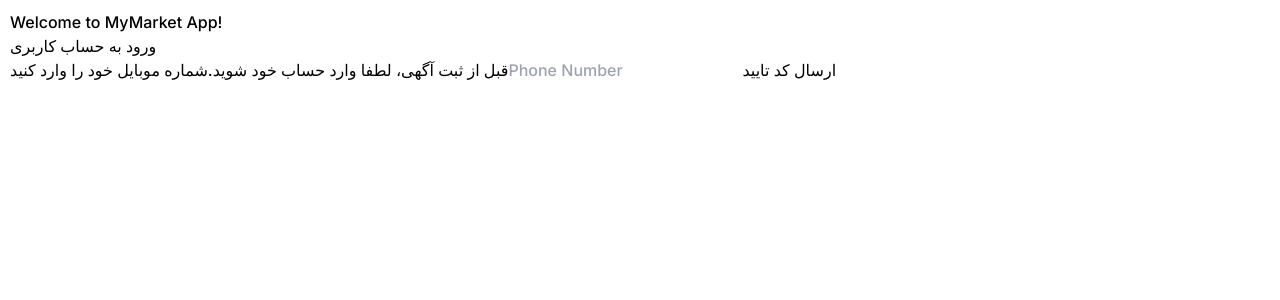
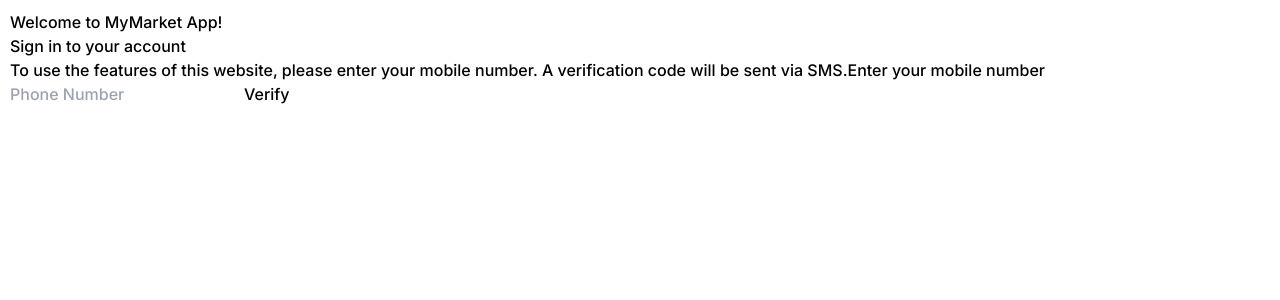
Before and after one commit to Soudabeh-Noorollahi/my-market-app, a React (Vite) app: page /auth in a window 1280 px wide. Shown: the top 300 px of the page. Built offline with nearby package versions, Linux system fonts and the light colour scheme.

Commit message:
feat(auth): update SendOtpForm text to professional English copy

```diff
--- a/src/components/templates/SendOtpForm.jsx
+++ b/src/components/templates/SendOtpForm.jsx
@@ -14,10 +14,12 @@
 
   return (
     <form onSubmit={submitHandler}>
-      <p> ورود به حساب کاربری</p>
-      <span> قبل از ثبت آگهی، لطفا وارد حساب خود شوید.</span>
-      <label htmlFor="input">شماره موبایل خود را وارد کنید</label>
-
+      <p>Sign in to your account</p>
+      <span>
+        To use the features of this website, please enter your mobile number. A
+        verification code will be sent via SMS.
+      </span>
+      <label htmlFor="input">Enter your mobile number</label>
       <input
         type="text"
         id="input"
@@ -25,7 +27,7 @@
         value={mobile}
         onChange={(e) => setMobile(e.target.value)}
       />
-      <button type="submit"> ارسال کد تایید</button>
+      <button type="submit">Verify</button>{" "}
     </form>
   );
 }
```
